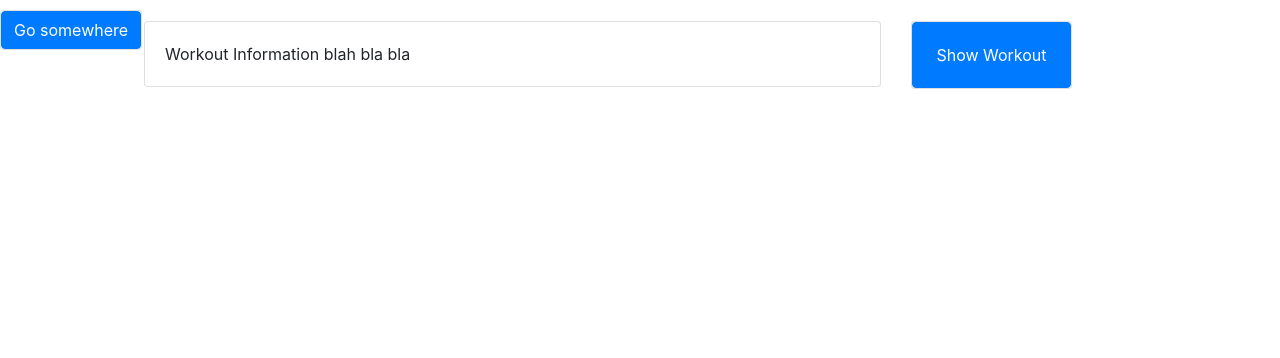
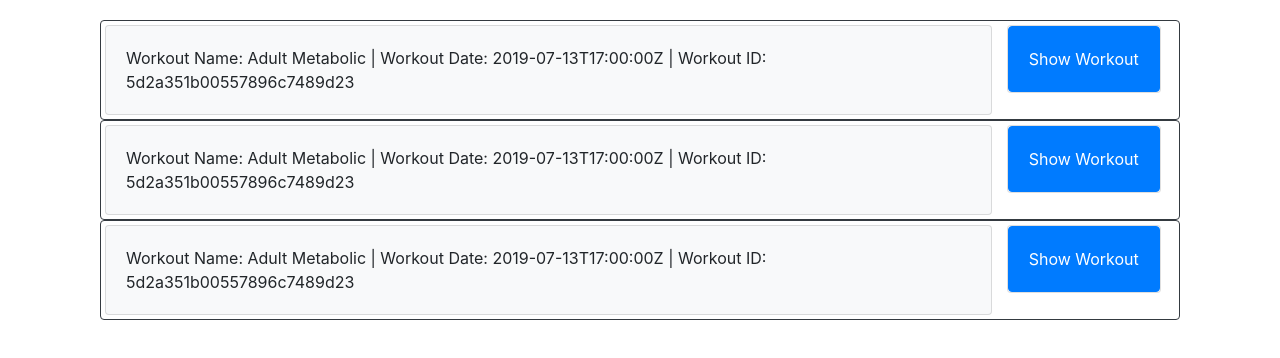
Before and after one commit to ajmeier29/ksp-gym-portal-react, a React (Create React App) app: page / in a window 1280 px wide. Shown: the top 358 px of the page. Built offline with nearby package versions, Linux system fonts and the light colour scheme.

Commit message:
Working through design of the workout display list

```diff
--- a/src/App.js
+++ b/src/App.js
@@ -18,36 +18,36 @@ import { setTimeout } from 'timers';
 import PropTypes from 'prop-types';
 
 const testWorkout = {
-  _id: {
-    $oid: '5d2a351b00557896c7489d23'
+  id: {
+    entityid: '5d2a351b00557896c7489d23'
   },
-  workout_name: 'Adult',
+  workout_name: 'Adult Metabolic',
   workout_date: '2019-07-13T17:00:00Z',
   workout_image_url: 'www.google.com',
   workout_series: [
     {
       series_number: {
-        $numberDouble: '1'
+        numberDouble: '1'
       },
       series_tag: '3x',
       exercises: [
         {
           exercise_number: {
-            $numberDouble: '1'
+            numberDouble: '1'
           },
           exercise_name: 'DB Squat 3 Sec Dec',
           exercise_reps: '8-10x'
         },
         {
           exercise_number: {
-            $numberDouble: '2'
+            numberDouble: '2'
           },
           exercise_name: 'Ladders',
           exercise_reps: '2-3x'
         },
         {
           exercise_number: {
-            $numberDouble: '3'
+            numberDouble: '3'
           },
           exercise_name: 'SB Slams',
           exercise_reps: '8-10x'
@@ -56,27 +56,27 @@ const testWorkout = {
     },
     {
       series_number: {
-        $numberDouble: '2'
+        numberDouble: '2'
       },
       series_tag: '2x - 3x',
       exercises: [
         {
           exercise_number: {
-            $numberDouble: '1'
+            numberDouble: '1'
           },
           exercise_name: 'DB Good Mornings',
           exercise_reps: '10x'
         },
         {
           exercise_number: {
-            $numberDouble: '2'
+            numberDouble: '2'
           },
           exercise_name: 'Ring Squats/Jumps',
           exercise_reps: '10-15x'
         },
         {
           exercise_number: {
-            $numberDouble: '3'
+            numberDouble: '3'
           },
           exercise_name: 'KB 1 Side Carry',
           exercise_reps: '1-2x'
@@ -109,30 +109,53 @@ const testWorkout = {
 // }
 
 const divStyle = {
-  position: 'absolute',
-  top: 5,
+  position: 'relative',
+  top: 20,
   bottom: 0,
-  left: '10%',
-  right: 0,
-  margin: 'auto'
+  'padding-right': '100px',
+  'padding-left': '100px'
 };
 
 const LineItem = props => {
+  const [showCard, setShowCard] = useState(false);
+  const handleClick = () => {
+    setShowCard(!showCard);
+  };
+
+  const listWorkouts = testWorkout.workout_series.map(series => (
+    <div>
+      <ul>
+        <li>Series Number: {series.series_number.numberDouble}</li>
+        <ul>
+          {series.exercises.map(exercise => (
+            <li>{exercise.exercise_name}</li>
+          ))}
+        </ul>
+      </ul>
+    </div>
+  ));
   return (
     <div style={divStyle}>
-      <Container bsPrefix="w-100 p-3">
+      <Container bsPrefix="border border-dark rounded w-100 p-1">
         <Row>
-          <Col lg="8">
-            <div className="card">
-              <div className="card-body">Workout Information blah bla bla</div>
+          <Col lg="10">
+            <div className="card bg-light">
+              <div className="card-body">
+                Workout Name: {testWorkout.workout_name} | Workout Date:{' '}
+                {testWorkout.workout_date} | Workout ID:{' '}
+                {testWorkout.id.entityid}
+              </div>
             </div>
           </Col>
-          <Col xs={2}>
-            <div className="card">
+          <Col xs={1.5}>
+            <div className="card" onClick={handleClick}>
               <div className="card-body btn btn-primary">Show Workout</div>
             </div>
           </Col>
         </Row>
+        <Collapse in={showCard}>
+          <div className="card bg-light">{listWorkouts}</div>
+        </Collapse>
       </Container>
     </div>
   );
@@ -158,9 +181,11 @@ function App() {
   return (
     <div>
       <LineItem />
+      <LineItem />
+      <LineItem />
       {/* <ShowToast /> */}
       {/* <Example /> */}
-      <DisplayList />
+      {/* <DisplayList /> */}
     </div>
   );
 }
```
